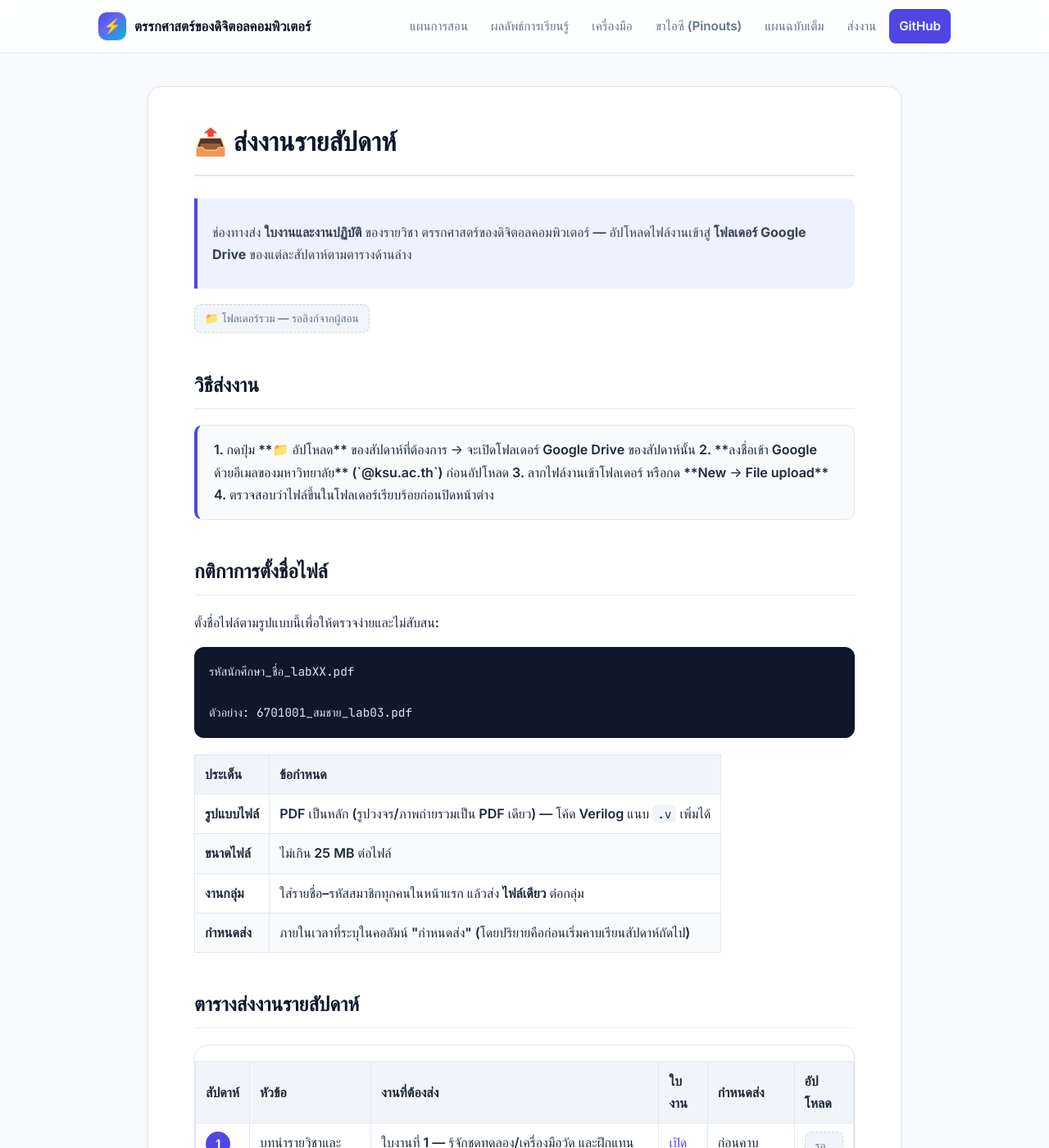
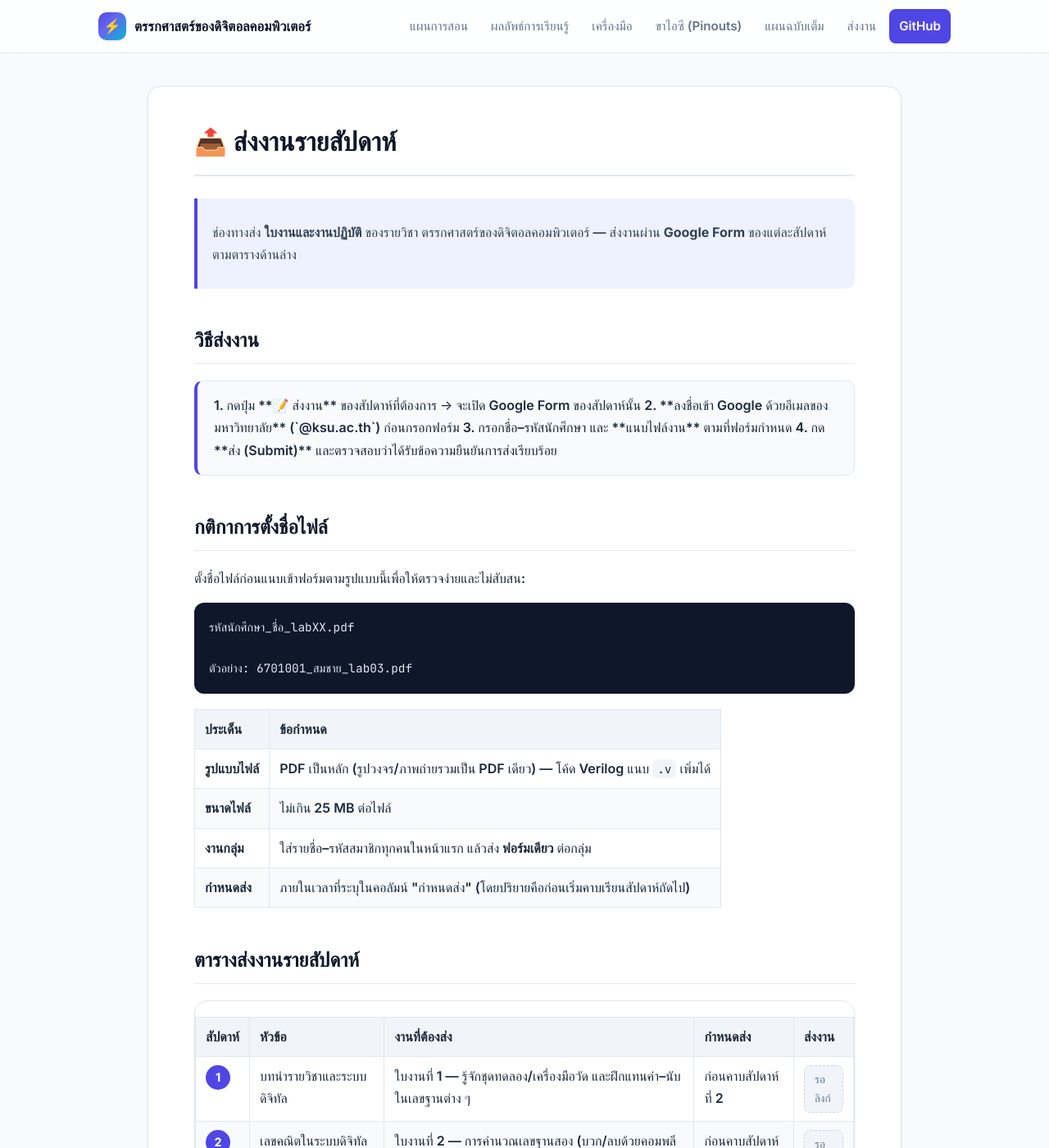
Before and after one commit to alfaXphoori/DigitalComputer, a Jekyll site: the page built from submit-work.md, in a window 1280 px wide and 1400 px high. Shown: the whole window at 82% size. Built offline with Jekyll 4.4.1, drawn with Linux system fonts in a browser that asks for light colours; some web fonts are replaced; some of the changed text lies outside the part shown.

Commit message:
feat(site): switch submission to Google Form, drop ใบงาน column
Change the weekly submission channel from Google Drive folders to
per-week Google Form links (form: front-matter field, "#" = รอลิงก์).
Remove the ใบงาน (lab link) column from the table; update the how-to
and naming-convention sections to match the form-based flow.

Co-Authored-By: Claude Opus 4.8 <noreply@anthropic.com>

````diff
--- a/submit-work.md
+++ b/submit-work.md
@@ -1,106 +1,88 @@
 ---
 layout: default
 title: ส่งงานรายสัปดาห์
-description: ช่องทางส่งใบงานและงานปฏิบัติรายสัปดาห์ผ่าน Google Drive
+description: ช่องทางส่งใบงานและงานปฏิบัติรายสัปดาห์ผ่าน Google Form
 
-# 🔧 อาจารย์: แก้เฉพาะค่า drive: ของแต่ละสัปดาห์ให้เป็นลิงก์โฟลเดอร์ Google Drive
-#    (แชร์โฟลเดอร์แบบ "ผู้มีลิงก์" = ผู้แก้ไข เพื่อให้นักศึกษาอัปโหลดได้)
+# 🔧 อาจารย์: แก้เฉพาะค่า form: ของแต่ละสัปดาห์ให้เป็นลิงก์ Google Form
+#    (สร้างฟอร์มที่มีคำถามแบบ "อัปโหลดไฟล์" เพื่อให้นักศึกษาแนบงานได้)
 #    ลิงก์ที่ยังเป็น "#" จะแสดงป้าย "รอลิงก์" บนหน้าเว็บ
-drive_root: "#"
 
 assignments:
   - n: 1
     topic: บทนำรายวิชาและระบบดิจิทัล
     work: ใบงานที่ 1 — รู้จักชุดทดลอง/เครื่องมือวัด และฝึกแทนค่า–นับในเลขฐานต่าง ๆ
-    lab: /labs/lab01-number-systems.html
     due: ก่อนคาบสัปดาห์ที่ 2
-    drive: "#"
+    form: "#"
   - n: 2
     topic: เลขคณิตในระบบดิจิทัลและรหัสดิจิทัล
     work: ใบงานที่ 2 — การคำนวณเลขฐานสอง (บวก/ลบด้วยคอมพลีเมนต์) และรหัส BCD/Gray/Parity
-    lab: /labs/lab02-digital-codes.html
     due: ก่อนคาบสัปดาห์ที่ 3
-    drive: "#"
+    form: "#"
   - n: 3
     topic: ลอจิกเกตพื้นฐาน
     work: ใบงานที่ 3 — ต่อและทดสอบลอจิกเกต 7408/7432/7404/7400/7402/7486
-    lab: /labs/lab03-logic-gates.html
     due: ก่อนคาบสัปดาห์ที่ 4
-    drive: "#"
+    form: "#"
   - n: 4
     topic: คุณสมบัติดิจิทัลไอซีและการเชื่อมต่อลอจิกเกต
     work: ใบงานที่ 4 — วัดระดับแรงดันลอจิก TTL/CMOS และทดลองผลของโหลด (ทำในคาบ)
-    lab: "#"
     due: ก่อนคาบสัปดาห์ที่ 5
-    drive: "#"
+    form: "#"
   - n: 5
     topic: พีชคณิตบูลีนและทฤษฎีบทเดอมอร์แกน
     work: ใบงานที่ 5 — พิสูจน์/ลดรูปสมการลอจิก และทดสอบวงจรก่อน–หลังลดรูป
-    lab: /labs/lab04-demorgan.html
     due: ก่อนคาบสัปดาห์ที่ 6
-    drive: "#"
+    form: "#"
   - n: 6
     topic: แผนผังคาร์โนห์ (Karnaugh Map)
     work: ใบงานที่ 6 — ออกแบบวงจรจากตารางความจริง ลดรูปด้วย K-map แล้วต่อทดสอบ
-    lab: /labs/lab05-kmap.html
     due: ก่อนคาบสัปดาห์ที่ 7
-    drive: "#"
+    form: "#"
   - n: 7
     topic: วงจรคอมบิเนชันและวงจรคำนวณ
     work: ใบงานที่ 7 — ต่อ Half/Full Adder และวงจรบวกขนาน 4 บิตด้วย 7483
-    lab: /labs/lab06-adder.html
     due: ก่อนคาบสัปดาห์ที่ 8
-    drive: "#"
+    form: "#"
   - n: 8
     topic: วงจรเปรียบเทียบ ถอด/ลงรหัส และมัลติเพล็กเซอร์
     work: ใบงานที่ 8 — ต่อ decoder ขับ 7-segment และทดลอง MUX 74151 / DEMUX 74138
-    lab: /labs/lab07-7segment.html
     due: ก่อนคาบสัปดาห์ที่ 9 · 🟧 สอบกลางภาค (สัปดาห์ 1–8)
-    drive: "#"
+    form: "#"
   - n: 9
     topic: สัญญาณนาฬิกาและแลตช์
     work: ใบงานที่ 9 — ต่อ 555 astable วัด duty cycle และทดลอง SR Latch จาก NAND
-    lab: /labs/lab08-sr-latch.html
     due: ก่อนคาบสัปดาห์ที่ 10
-    drive: "#"
+    form: "#"
   - n: 10
     topic: ฟลิปฟลอป
     work: ใบงานที่ 10 — ทดลอง D-FF (7474) และ JK-FF (7476/74112) สังเกต timing
-    lab: /labs/lab09-jk-flipflop.html
     due: ก่อนคาบสัปดาห์ที่ 11
-    drive: "#"
+    form: "#"
   - n: 11
     topic: วงจรนับ (Counters)
     work: ใบงานที่ 11 — ทดลอง ripple counter 7493 และ synchronous counter 74161/74190
-    lab: /labs/lab10-ripple-counter.html
     due: ก่อนคาบสัปดาห์ที่ 12
-    drive: "#"
+    form: "#"
   - n: 12
     topic: เรจิสเตอร์และวงจรเลื่อนข้อมูล
     work: ใบงานที่ 12 — ทดลอง Shift Register 7495/74164/74165 (ขนาน/อนุกรม)
-    lab: /labs/lab11-shift-register.html
     due: ก่อนคาบสัปดาห์ที่ 13
-    drive: "#"
+    form: "#"
   - n: 13
     topic: การออกแบบวงจรเชิงลำดับและ FSM
     work: ใบงานที่ 13 — ออกแบบและสร้าง FSM ตัวตรวจจับลำดับ/วงจรไฟจราจรด้วยฟลิปฟลอป
-    lab: /labs/lab12-fsm-design.html
-    lab2: /labs/lab13-fsm-implementation.html
     due: ก่อนคาบสัปดาห์ที่ 14
-    drive: "#"
+    form: "#"
   - n: 14
     topic: หน่วยความจำ PLD และการแปลงสัญญาณ ADC/DAC
     work: ใบงานที่ 14 — สร้างฟังก์ชันลอจิกด้วย ROM และทดลอง DAC0808/ADC0804
-    lab: /labs/lab14-rom-logic.html
     due: ก่อนคาบสัปดาห์ที่ 15
-    drive: "#"
+    form: "#"
   - n: 15
     topic: แนะนำ HDL — Verilog, EDA Playground และโปรเจกต์ย่อย
     work: ใบงานที่ 15 — Verilog (full adder/counter) + testbench บน EDA Playground และส่งโปรเจกต์ย่อย (นำเสนอในคาบ)
-    lab: /labs/lab16-verilog-eda.html
-    lab2: /labs/lab15-mini-project.html
     due: 🟧 สอบปลายภาค (สัปดาห์ 9–15) · นำเสนอในคาบสุดท้าย
-    drive: "#"
+    form: "#"
 ---
 
 <style>
@@ -109,37 +91,27 @@ assignments:
 .up-btn:hover { text-decoration: none; opacity: .9; transform: translateY(-1px); }
 .up-pending { display: inline-block; padding: 5px 12px; border-radius: 8px; font-size: .85rem; background: #f1f5f9; color: #64748b; border: 1px dashed #cbd5e1; }
 .wk-num { display: inline-grid; place-items: center; width: 30px; height: 30px; border-radius: 50%; background: var(--indigo, #4f46e5); color: #fff; font-weight: 700; font-size: .9rem; }
-.muted-cell { color: #94a3b8; }
 .submit-table td { vertical-align: top; }
-.root-btn-wrap { margin: 1em 0 1.6em; }
 </style>
 
 # 📤 ส่งงานรายสัปดาห์
 
-> ช่องทางส่ง **ใบงานและงานปฏิบัติ** ของรายวิชา ตรรกศาสตร์ของดิจิตอลคอมพิวเตอร์ — อัปโหลดไฟล์งานเข้าสู่ **โฟลเดอร์ Google Drive** ของแต่ละสัปดาห์ตามตารางด้านล่าง
-
-<div class="root-btn-wrap">
-{% if page.drive_root and page.drive_root != "#" %}
-<a class="up-btn" href="{{ page.drive_root }}" target="_blank" rel="noopener">📁 เปิดโฟลเดอร์รวมทั้งหมด</a>
-{% else %}
-<span class="up-pending">📁 โฟลเดอร์รวม — รอลิงก์จากผู้สอน</span>
-{% endif %}
-</div>
+> ช่องทางส่ง **ใบงานและงานปฏิบัติ** ของรายวิชา ตรรกศาสตร์ของดิจิตอลคอมพิวเตอร์ — ส่งงานผ่าน **Google Form** ของแต่ละสัปดาห์ตามตารางด้านล่าง
 
 ## วิธีส่งงาน
 
 <div class="submit-intro">
 
-1. กดปุ่ม **📁 อัปโหลด** ของสัปดาห์ที่ต้องการ → จะเปิดโฟลเดอร์ Google Drive ของสัปดาห์นั้น
-2. **ลงชื่อเข้า Google ด้วยอีเมลของมหาวิทยาลัย** (`@ksu.ac.th`) ก่อนอัปโหลด
-3. ลากไฟล์งานเข้าโฟลเดอร์ หรือกด **New → File upload**
-4. ตรวจสอบว่าไฟล์ขึ้นในโฟลเดอร์เรียบร้อยก่อนปิดหน้าต่าง
+1. กดปุ่ม **📝 ส่งงาน** ของสัปดาห์ที่ต้องการ → จะเปิด Google Form ของสัปดาห์นั้น
+2. **ลงชื่อเข้า Google ด้วยอีเมลของมหาวิทยาลัย** (`@ksu.ac.th`) ก่อนกรอกฟอร์ม
+3. กรอกชื่อ–รหัสนักศึกษา และ **แนบไฟล์งาน** ตามที่ฟอร์มกำหนด
+4. กด **ส่ง (Submit)** และตรวจสอบว่าได้รับข้อความยืนยันการส่งเรียบร้อย
 
 </div>
 
 ## กติกาการตั้งชื่อไฟล์
 
-ตั้งชื่อไฟล์ตามรูปแบบนี้เพื่อให้ตรวจง่ายและไม่สับสน:
+ตั้งชื่อไฟล์ก่อนแนบเข้าฟอร์มตามรูปแบบนี้เพื่อให้ตรวจง่ายและไม่สับสน:
 
 ```
 รหัสนักศึกษา_ชื่อ_labXX.pdf
@@ -151,7 +123,7 @@ assignments:
 |:---|:---|
 | **รูปแบบไฟล์** | PDF เป็นหลัก (รูปวงจร/ภาพถ่ายรวมเป็น PDF เดียว) — โค้ด Verilog แนบ `.v` เพิ่มได้ |
 | **ขนาดไฟล์** | ไม่เกิน 25 MB ต่อไฟล์ |
-| **งานกลุ่ม** | ใส่รายชื่อ–รหัสสมาชิกทุกคนในหน้าแรก แล้วส่ง **ไฟล์เดียว** ต่อกลุ่ม |
+| **งานกลุ่ม** | ใส่รายชื่อ–รหัสสมาชิกทุกคนในหน้าแรก แล้วส่ง **ฟอร์มเดียว** ต่อกลุ่ม |
 | **กำหนดส่ง** | ภายในเวลาที่ระบุในคอลัมน์ "กำหนดส่ง" (โดยปริยายคือก่อนเริ่มคาบเรียนสัปดาห์ถัดไป) |
 
 ## ตารางส่งงานรายสัปดาห์
@@ -163,9 +135,8 @@ assignments:
 <th>สัปดาห์</th>
 <th>หัวข้อ</th>
 <th>งานที่ต้องส่ง</th>
-<th>ใบงาน</th>
 <th>กำหนดส่ง</th>
-<th>อัปโหลด</th>
+<th>ส่งงาน</th>
 </tr>
 </thead>
 <tbody>
@@ -174,12 +145,9 @@ assignments:
 <td><span class="wk-num">{{ a.n }}</span></td>
 <td>{{ a.topic }}</td>
 <td>{{ a.work }}</td>
-<td>
-{% if a.lab and a.lab != "#" %}<a href="{{ a.lab | relative_url }}">เปิดใบงาน</a>{% if a.lab2 and a.lab2 != "#" %} · <a href="{{ a.lab2 | relative_url }}">เพิ่มเติม</a>{% endif %}{% else %}<span class="muted-cell">ทำในคาบ</span>{% endif %}
-</td>
 <td>{{ a.due }}</td>
 <td>
-{% if a.drive and a.drive != "#" %}<a class="up-btn" href="{{ a.drive }}" target="_blank" rel="noopener">📁 อัปโหลด</a>{% else %}<span class="up-pending">รอลิงก์</span>{% endif %}
+{% if a.form and a.form != "#" %}<a class="up-btn" href="{{ a.form }}" target="_blank" rel="noopener">📝 ส่งงาน</a>{% else %}<span class="up-pending">รอลิงก์</span>{% endif %}
 </td>
 </tr>
 {% endfor %}
@@ -195,4 +163,4 @@ assignments:
 | ส่งช้าไม่เกิน 1 สัปดาห์ | หักคะแนนตามดุลพินิจผู้สอน |
 | ส่งช้าเกิน 1 สัปดาห์ | พิจารณาเป็นรายกรณี (แจ้งเหตุผลล่วงหน้า) |
 
-> 💡 หากพบปัญหาการอัปโหลด (สิทธิ์เข้าถึงโฟลเดอร์ ฯลฯ) ให้แจ้งผู้สอนทันทีในคาบเรียนหรือทางช่องทางที่ประกาศไว้
+> 💡 หากพบปัญหาการส่งฟอร์ม (เปิดฟอร์มไม่ได้ แนบไฟล์ไม่ได้ ฯลฯ) ให้แจ้งผู้สอนทันทีในคาบเรียนหรือทางช่องทางที่ประกาศไว้
````
